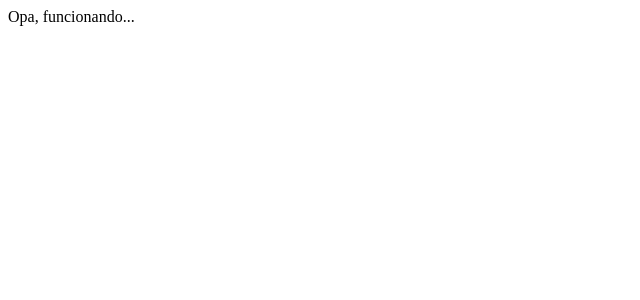
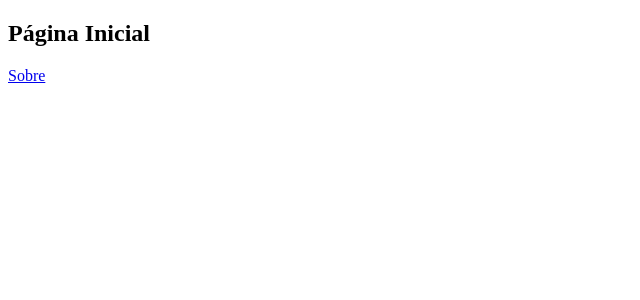
Before and after one commit to GamaMarcelo/CloneOLX-FrontEnd, a React (Create React App) app: page / in a window 1280 px wide. Shown: the top 300 px of the page, without its empty margins (0-640 px from the left). Built offline with nearby package versions, Linux system fonts and the light colour scheme.

Commit message:
Preparando as Rotas - inicial

```diff
--- a/src/App.js
+++ b/src/App.js
@@ -1,10 +1,16 @@
 import './App.css';
 import React from 'react'
 import { connect } from 'react-redux'
+import { BrowserRouter } from 'react-router-dom';
+import Routes from './Routes';
+
 
 const Page = (props) => {
   return (
-    <div>Opa, funcionando...</div>
+    <BrowserRouter>
+    <Routes />
+
+    </BrowserRouter>
   )
 }
 
--- /dev/null
+++ b/src/Pages/About/index.js
@@ -0,0 +1,13 @@
+import React from 'react'
+import { Link } from 'react-router-dom'
+
+const Page = () => {
+    return (
+        <div>
+            <h2>Sobre</h2>
+            <Link to='/'>Home</Link>
+        </div>
+    )
+}
+
+export default Page
--- /dev/null
+++ b/src/Pages/Home/index.js
@@ -0,0 +1,13 @@
+import React from 'react'
+import { Link } from 'react-router-dom'
+
+const Page = () => {
+    return (
+        <div>
+            <h2>Página Inicial</h2>
+            <Link to='/about'>Sobre</Link>
+        </div>
+    )
+}
+
+export default Page
--- /dev/null
+++ b/src/Routes.js
@@ -0,0 +1,15 @@
+import React from 'react';
+import { Routes, Route } from 'react-router-dom';
+
+import Home from './Pages/Home';
+import About from './Pages/About';
+
+export default () => {
+    return (
+        <Routes>
+            <Route exact path="/" element={<Home />} />
+            <Route exact path="/about" element={<About />} />
+
+        </Routes>
+    )
+}
```
Also changed, not shown: src/components/MainComponets.js (added), src/components/partials/Footer/index.js (added), src/components/partials/Footer/style.js (added), src/components/partials/Header/index.js (added), src/components/partials/Header/style.js (added).
